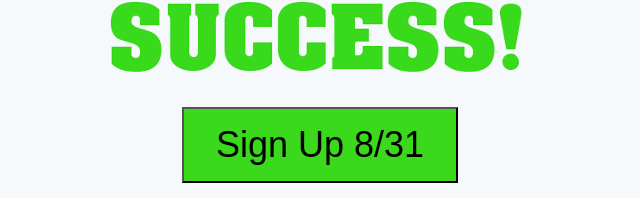
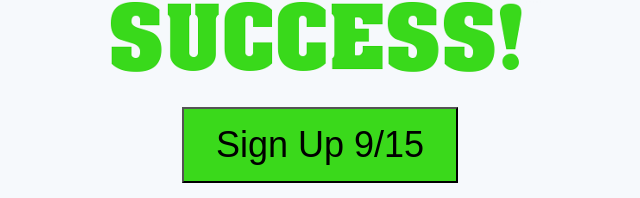
Before and after one commit to howtohandlerisk/howtohandlerisk.github.io, a plain HTML site: page index.html in a window 1280 px wide. Shown: the part 2169-2367 px from the top of the page, 320-960 px from the left. Drawn offline with Linux system fonts and the light colour scheme.

Commit message:
Update index.html

```diff
--- a/index.html
+++ b/index.html
@@ -75,7 +75,7 @@
     text-align: center;
     text-decoration: none;
     display: inline-block;
-    font-size: 36px">Sign Up 8/31</button>
+    font-size: 36px">Sign Up 9/15</button>
       <br><br>
   </div>
 
```
